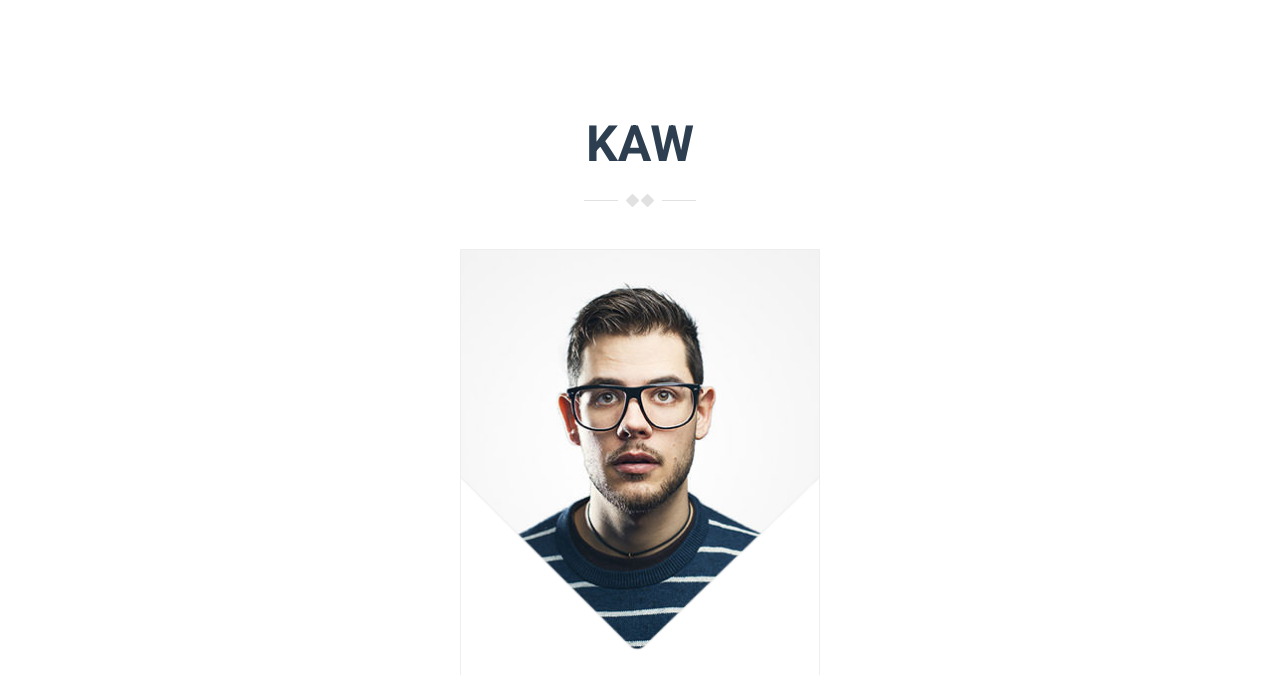
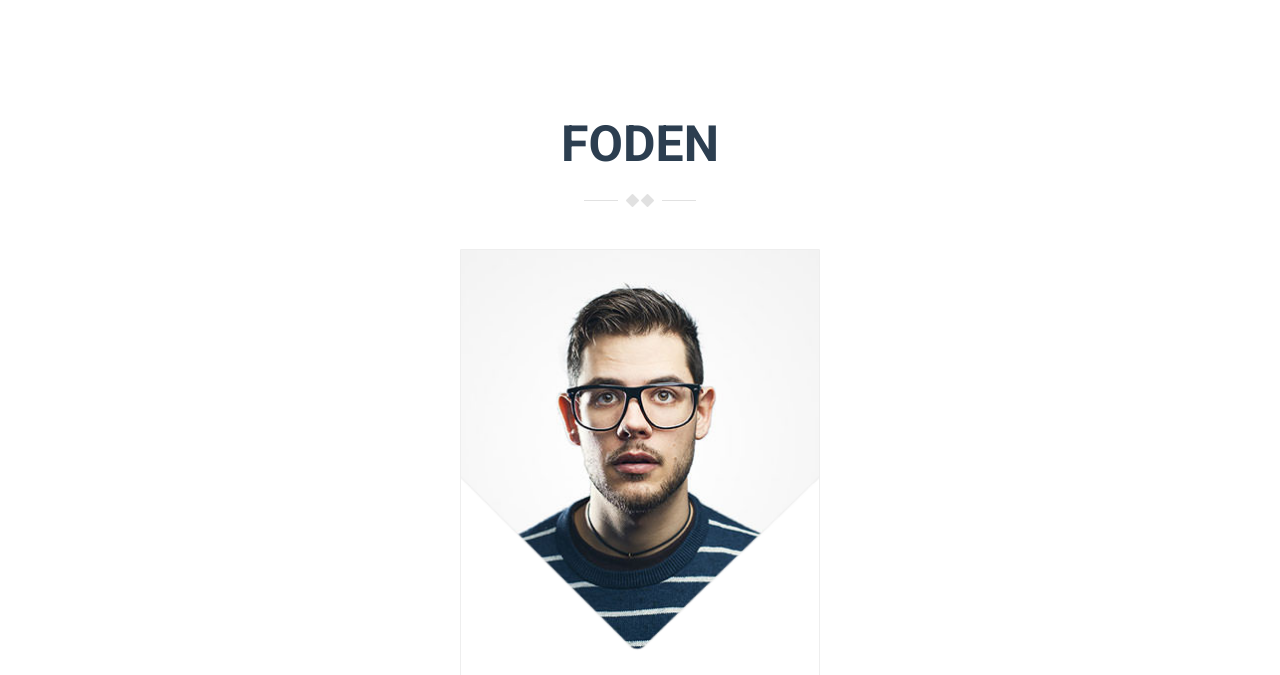
Before and after one commit to ammaret909/DII_M4_01, a plain HTML site: page 01_git_basic/index.html in a window 1280 px wide. Shown: the part 63-738 px from the top of the page. Drawn offline with Linux system fonts and the light colour scheme; some packages are replaced by stand-ins of ours; a script that the page names is missing.

Commit message:
name
foden

```diff
--- a/01_git_basic/index.html
+++ b/01_git_basic/index.html
@@ -72,7 +72,7 @@
     <!-- About Section -->
     <section id="about" class="about-section section-padding">
       <div class="container">
-        <h2 class="section-title wow fadeInUp">KAW</h2>
+        <h2 class="section-title wow fadeInUp">FODEN</h2>
 
         <div class="row">
 
```
